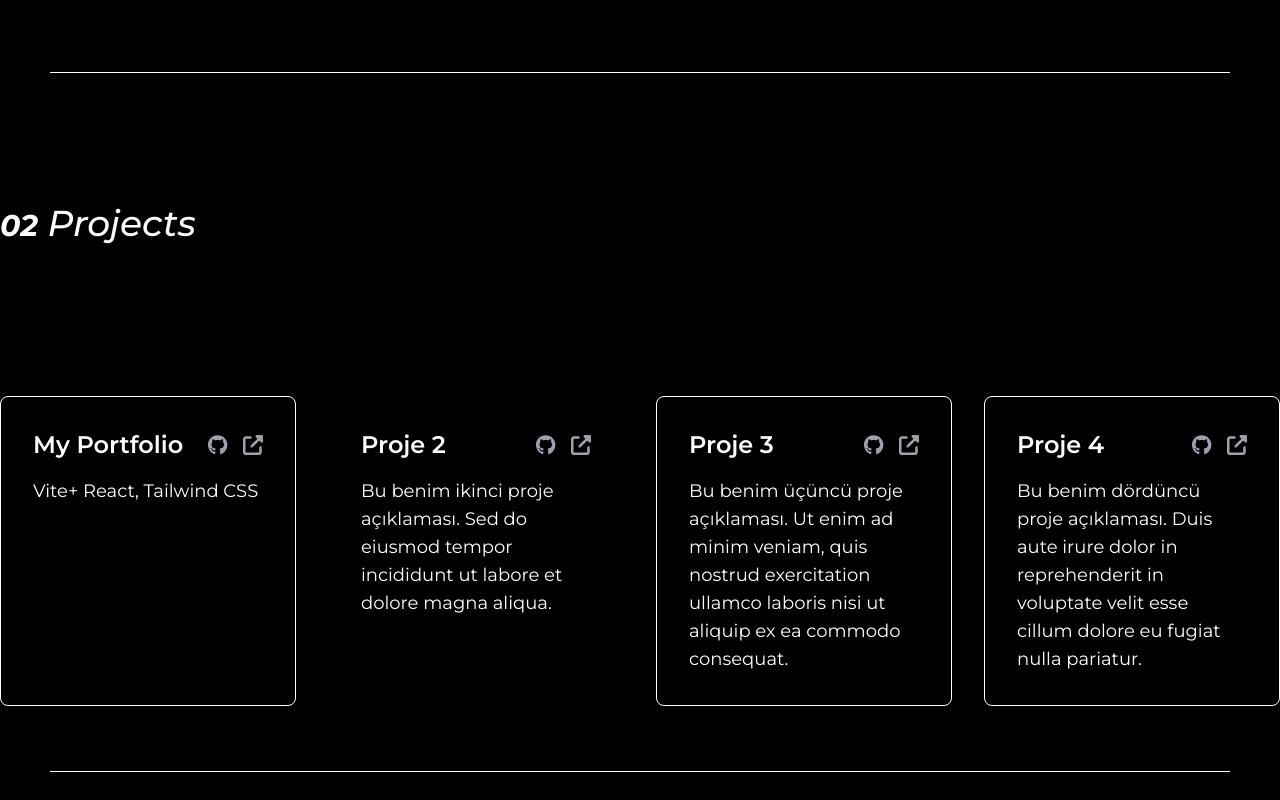
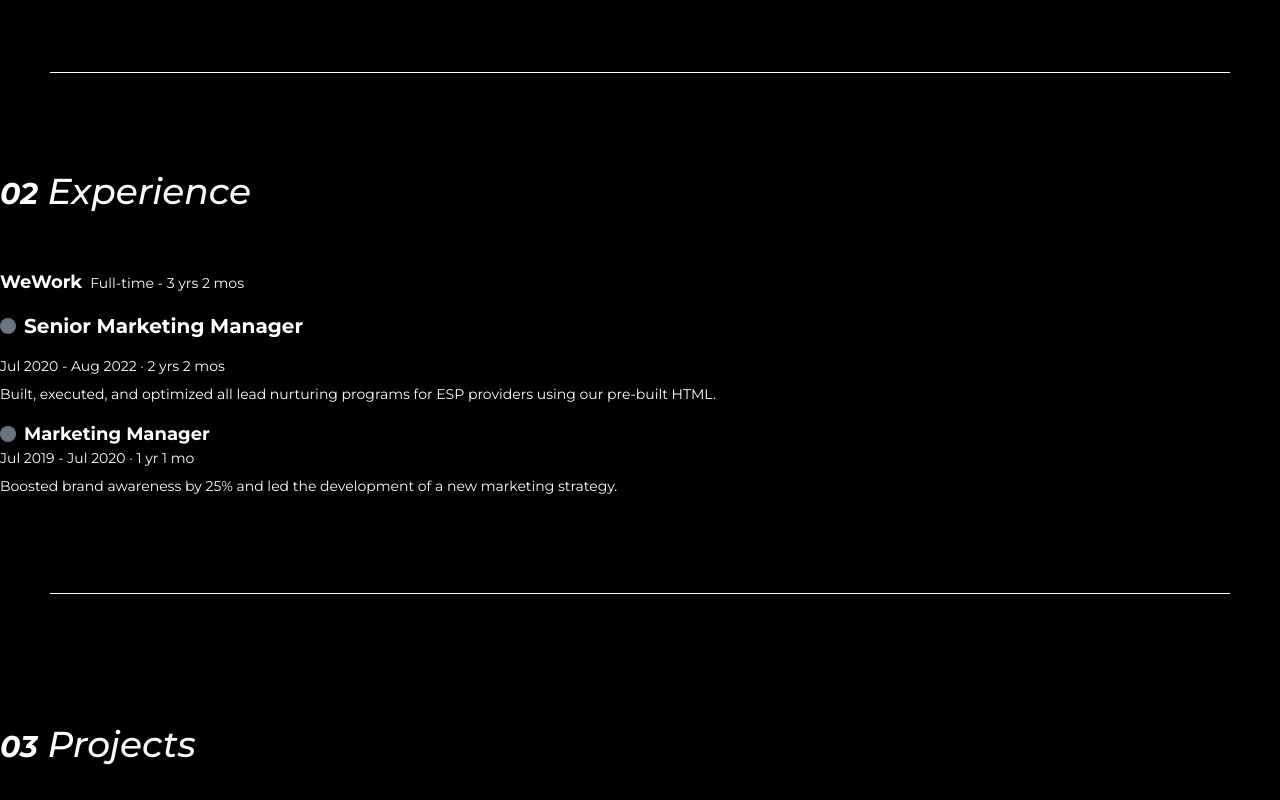
Before and after one commit to ayslkbrova/my_portfolio_website, a React (Vite) app: page / in a window 1280 px wide. Shown: the part 1760-2560 px from the top of the page. Built offline with nearby package versions, Linux system fonts and the light colour scheme.

Commit message:
"finish experience, contact and footer section "

```diff
--- a/src/components/header.jsx
+++ b/src/components/header.jsx
@@ -8,6 +8,7 @@ const nav = () => {
         <li className='animate-fade-in-slide-up' ><a href="">Home</a></li>
         <li className='animate-fade-in-slide-up'><a href="">About</a></li>
         <li className='animate-fade-in-slide-up'><a href="">Skills</a></li>
+        <li className='animate-fade-in-slide-up'><a href="">Experience</a></li>
         <li className='animate-fade-in-slide-up'><a href="">Projects</a></li>
         <li className='animate-fade-in-slide-up'><a href="">Contact</a></li>
       </ul>
--- a/src/pages/home.jsx
+++ b/src/pages/home.jsx
@@ -7,6 +7,10 @@ import 'aos/dist/aos.css';
 import { FontAwesomeIcon } from '@fortawesome/react-fontawesome';
 import { faGithub } from '@fortawesome/free-brands-svg-icons';
 import { faExternalLinkAlt } from '@fortawesome/free-solid-svg-icons';
+// import { faLinkedin } from '@fortawesome/free-brands-svg-icons';
+import { faLinkedin, faInstagram, faMedium } from '@fortawesome/free-brands-svg-icons';
+import { faEnvelope } from '@fortawesome/free-solid-svg-icons';
+
 
 const home = () => {
     useEffect(() => {
@@ -86,7 +90,7 @@ const home = () => {
 
                     </div>
                 </div> */}
-                <div class="bg-black text-white py-36">
+                <div class="bg-black text-white py-36 w-12/12 max-w-7xl mx-auto ">
                     <div class="container mx-auto text-xl">
                         <ul class="flex">
                             <li class="mb-2 p-6 bg-black border border-black border-white hover:border-gray-400 hover:text-white transition-all duration-300 transform hover:-translate-y-5
@@ -122,10 +126,41 @@ cursor-pointer">GitHub</li>
     </section> */}
 
             </section>
+            <section id="experience"  className='py-12 my-38 text-white section-animation ' data-aos="fade-up"
+                data-aos-duration="5000">
+                <div className='w-12/12 max-w-7xl mx-auto'>
+                    <h2 className='text-4xl font-medium mb-6 text-left italic text-700 gradient-text' style={{ color: '#FFD700' }}>
+                        <span className="text-3xl font-bold mb-4">02</span> Experience
+                    </h2>
+
+                    <div className="bg-black text-white py-8 mb-24 px-4flex flex-col">
+                        <div className="mb-4">
+                            <span className="text-lg font-bold">WeWork</span>
+                            <span className="text-sm ml-2">Full-time - 3 yrs 2 mos</span>
+                        </div>
+                        <div className="flex items-center mb-4">
+                            <div className="w-4 h-4 bg-gray-500 rounded-full mr-2"></div>
+                            <h2 className="text-xl font-bold">Senior Marketing Manager</h2>
+                        </div>
+                        <p className="text-sm mb-2">Jul 2020 - Aug 2022 · 2 yrs 2 mos</p>
+                        <p className="text-sm">
+                            Built, executed, and optimized all lead nurturing programs for ESP providers using our pre-built HTML.
+                        </p>
+                        <div className="flex items-center mt-4">
+                            <div className="w-4 h-4 bg-gray-500 rounded-full mr-2"></div>
+                            <h2 className="text-lg font-bold">Marketing Manager</h2>
+                        </div>
+                        <p className="text-sm mb-2">Jul 2019 - Jul 2020 · 1 yr 1 mo</p>
+                        <p className="text-sm">
+                            Boosted brand awareness by 25% and led the development of a new marketing strategy.
+                        </p>
+                    </div>
+                </div>
+            </section>
             <section id='projects' className='py-12 my-8 text-white section-animation' data-aos="fade-up" data-aos-duration="5000">
                 <div className='w-12/12 max-w-7xl mx-auto'>
                     <h2 className='text-4xl font-medium mb-6 text-left italic text-700 gradient-text' style={{ color: '#FFD700' }}>
-            <span className="text-3xl font-bold mb-4">02</span> Projects
+                        <span className="text-3xl font-bold mb-4">03</span> Projects
                     </h2>
 
                     <div className="container mx-auto py-24">
@@ -144,9 +179,9 @@ cursor-pointer">GitHub</li>
                                 </div>
                                 <p className="mt-4 text-lg">Vite+ React, Tailwind CSS</p>
                             </div>
-                <div className="  p-8 rounded-lg shadow-lg border border-transparent hover:border-white text-white transition-all duration-300 transform hover:-translate-x-5">
+                            <div className=" border-white p-8 rounded-lg shadow-lg border border-transparent hover:border-white text-white transition-all duration-300 transform hover:-translate-x-5">
                                 <div className="flex justify-between items-center">
-                        <h3 className="text-2xl font-semibold text-white">Proje 2</h3>
+                                    <h3 className="text-2xl font-semibold text-white">TEC</h3>
                                     <div className="flex space-x-4">
                                         <a href="#" className="text-gray-400 hover:text-gray-300 text-xl">
                                             <FontAwesomeIcon icon={faGithub} />
@@ -156,11 +191,12 @@ cursor-pointer">GitHub</li>
                                         </a>
                                     </div>
                                 </div>
-                    <p className="mt-4 text-lg">Bu benim ikinci proje açıklaması. Sed do eiusmod tempor incididunt ut labore et dolore magna aliqua.</p>
+                                <p className="mt-4 text-lg">Html, Scss, JavaScript</p>
+
                             </div>
                             <div className=" border-white p-8 rounded-lg shadow-lg border border-transparent hover:border-gray-400 hover:text-white transition-all duration-300 transform hover:-translate-y-5">
                                 <div className="flex justify-between items-center">
-                        <h3 className="text-2xl font-semibold text-white">Proje 3</h3>
+                                    <h3 className="text-2xl font-semibold text-white">SparkAcademy </h3>
                                     <div className="flex space-x-4">
                                         <a href="#" className="text-gray-400 hover:text-gray-300 text-xl">
                                             <FontAwesomeIcon icon={faGithub} />
@@ -170,11 +206,11 @@ cursor-pointer">GitHub</li>
                                         </a>
                                     </div>
                                 </div>
-                    <p className="mt-4 text-lg">Bu benim üçüncü proje açıklaması. Ut enim ad minim veniam, quis nostrud exercitation ullamco laboris nisi ut aliquip ex ea commodo consequat.</p>
+                                <p className="mt-4 text-lg">Html, Css, JavaScript</p>
                             </div>
-                <div className=" border-white p-8 rounded-lg shadow-lg border border-transparent hover:border-gray-400 hover:text-white transition-all duration-300 transform hover:-translate-x-5">
+                            <div className=" border-white p-8 rounded-lg shadow-lg border  hover:border-gray-400 hover:text-white transition-all duration-300 transform hover:-translate-x-5">
                                 <div className="flex justify-between items-center">
-                        <h3 className="text-2xl font-semibold text-white">Proje 4</h3>
+                                    <h3 className="text-2xl font-semibold text-white">EduFord</h3>
                                     <div className="flex space-x-4">
                                         <a href="#" className="text-gray-400 hover:text-gray-300 text-xl">
                                             <FontAwesomeIcon icon={faGithub} />
@@ -184,7 +220,61 @@ cursor-pointer">GitHub</li>
                                         </a>
                                     </div>
                                 </div>
-                    <p className="mt-4 text-lg">Bu benim dördüncü proje açıklaması. Duis aute irure dolor in reprehenderit in voluptate velit esse cillum dolore eu fugiat nulla pariatur.</p>
+                                <p className="mt-4 text-lg">Html, Css, JavaScript</p>
+                            </div>
+                        </div>
+                    </div>
+                </div>
+            </section>
+
+            <section id='contact' className='py-12 my-8 text-white section-animation' data-aos="fade-up" data-aos-duration="5000">
+                <div className='w-12/12 max-w-7xl mx-auto'>
+                    <h2 className='text-4xl font-medium mb-6 text-left italic text-700 gradient-text' style={{ color: '#FFD700' }}>
+                        <span className="text-3xl font-bold mb-4">04</span> Contact
+                    </h2>
+                    <div className="flex justify-between pt-8 pb-24">
+                        <div className='w-6/12 max-w-4xl mx-auto' data-aos="fade-right">
+
+                            <div className='space-y-4 text-xl'>
+                                <p>
+                                    Embark on a visual journey through my creative realm, where innovation meets imagination.
+                                </p>
+                                <p>
+                                    With a keen eye for detail and a passion for design, I showcase my finest work and achievements.
+                                </p>
+                                <p>
+                                    Dive into a world where each project tells a story of dedication, skill, and boundless creativity.
+                                </p>
+                                <p>
+                                    <span className='font-bold text-700 underline'>Join me</span>  in exploring the limitless possibilities of visual expression and craftsmanship, on this coding journey as we bring innovation and creativity to life in the digital world
+                                </p>
+                            </div>
+
+                        </div>
+
+                        <div className='w-6/12 max-w-4xl mx-auto' data-aos="fade-right">
+                            <div className="bg-black w-4/5 sm:w-5/5 rounded-lg mx-auto ">
+                                <form className="space-y-6">
+                                    <input
+                                        type="text"
+                                        placeholder="Your name"
+                                        className="w-full bg-black text-white border-b-2 border-white outline-none"
+                                    />
+                                    <input
+                                        type="email"
+                                        placeholder="Your email here"
+                                        className="w-full bg-black text-white border-b-2 border-white outline-none"
+                                    />
+                                    <textarea
+                                        placeholder="Message"
+                                        className="w-full h-32 bg-black text-white border-b-2 border-white outline-none"
+                                    />
+                                    <button
+                                        className="w-full bg-white text-black py-2 rounded-md hover:bg-gray-200"
+                                    >
+                                        Contact me
+                                    </button>
+                                </form>
                             </div>
                         </div>
                     </div>
@@ -192,8 +282,39 @@ cursor-pointer">GitHub</li>
             </section>
 
 
+            <footer className="bg-black text-white py-4 w-12/12 max-w-7xl mx-auto">
+                <div className="flex justify-between space-x-4">
+                    <div>&copy; 2024 Aysel Alakbarova</div>
+                    <div className="flex space-x-2">
+                        <div>
+                            <a href="link-to-linkedin" className="text-white hover:text-gray-300">
+                                <FontAwesomeIcon icon={faLinkedin} className="text-500 h-5 w-5" />
+                            </a>
+                        </div>
+                        <div>
+                            <a href="link-to-gmail" className="text-white hover:text-gray-300" >
+                                <FontAwesomeIcon icon={faEnvelope} className="text-500 h-5 w-5" />
+                            </a>
+                        </div>
+                        <div>
+                            <a href="link-to-instagram" className="text-white hover:text-gray-300">
+                                <FontAwesomeIcon icon={faGithub} className="text-500 h-5 w-5" />
+                            </a>
+                        </div>
+                        <div>
+                            <a href="link-to-github" className="text-white hover:text-gray-300">
+                                <FontAwesomeIcon icon={faInstagram} className="text-500 h-5 w-5" />
+                            </a>
+                        </div>
+                        <div>
+                            <a href="link-to-medium" className="text-white hover:text-gray-300">
+                                <FontAwesomeIcon icon={faMedium} className="text-500 h-5 w-5" />
+                            </a>
+                        </div>
+                    </div>
 
-            <section className='data'></section>
+                </div>
+            </footer>
         </>
 
     )
```
Lines whose indentation alone changed are shown as unchanged.
